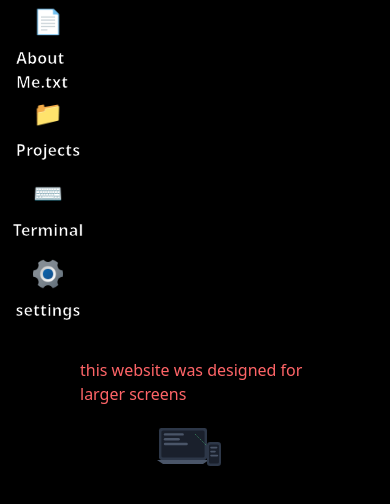
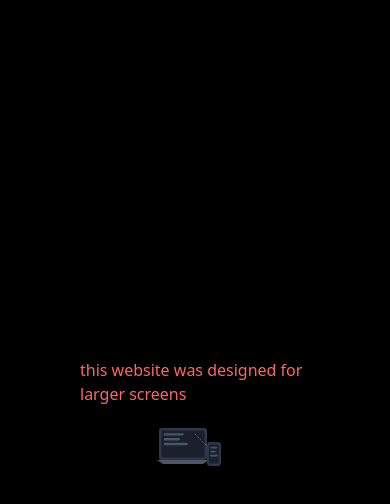
Before and after one commit to iliawm/portfolio, a Next.js app: page / in a window 390 px wide. Shown: the top 504 px of the page. Built offline with nearby package versions, Linux system fonts and the light colour scheme.

Commit message:
fixed layout issue within error of unsupported devices

```diff
--- a/components/main/Apps/Apps.tsx
+++ b/components/main/Apps/Apps.tsx
@@ -55,7 +55,7 @@ const Apps = ({ gridSize, appsState, setAppsState, containerRef , clicked }: App
         return (
           <motion.div
             key={app.id || index}
-            className={`absolute px-2  border-gray-300 flex flex-col items-center justify-center py-5 gap-1 cursor-pointer select-none m-2  active: active:cursor-grabbing active:scale-95 ${active? "bg-white/20 border":""}`}
+            className={`absolute px-2 hidden md:flex border-gray-300  flex-col items-center justify-center py-5 gap-1 cursor-pointer select-none m-2  active: active:cursor-grabbing active:scale-95 ${active? "bg-white/20 border":""}`}
             style={{
               width: `${gridSize}px`,
               height: `${gridSize}px`,
```
